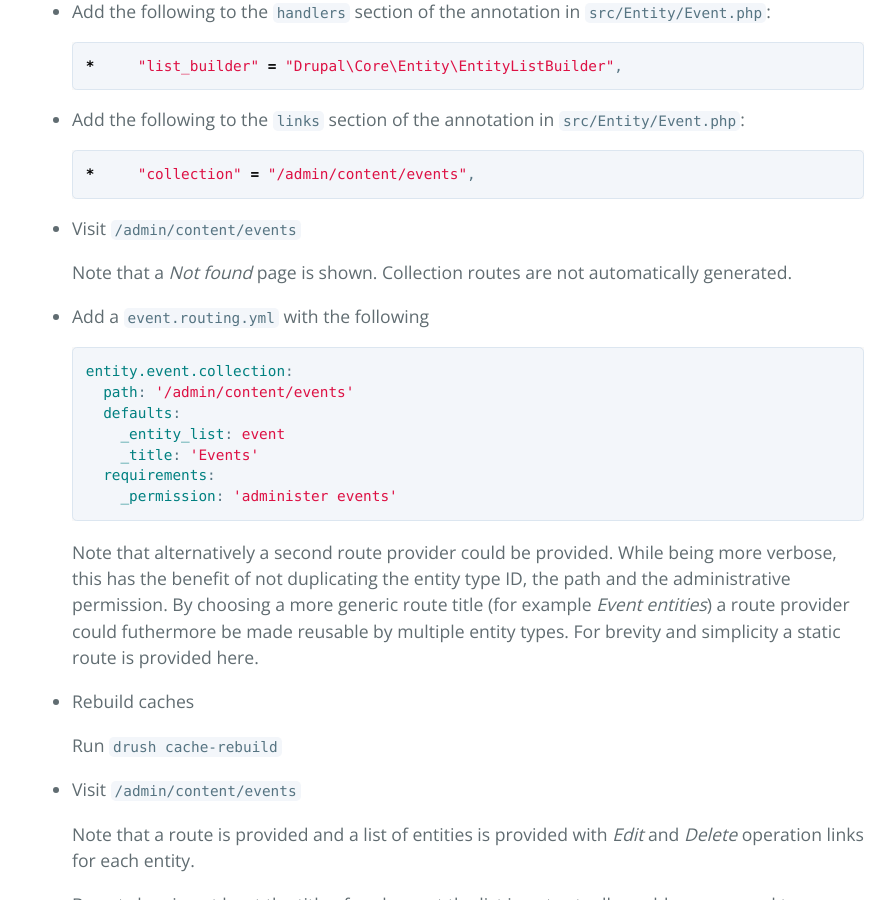
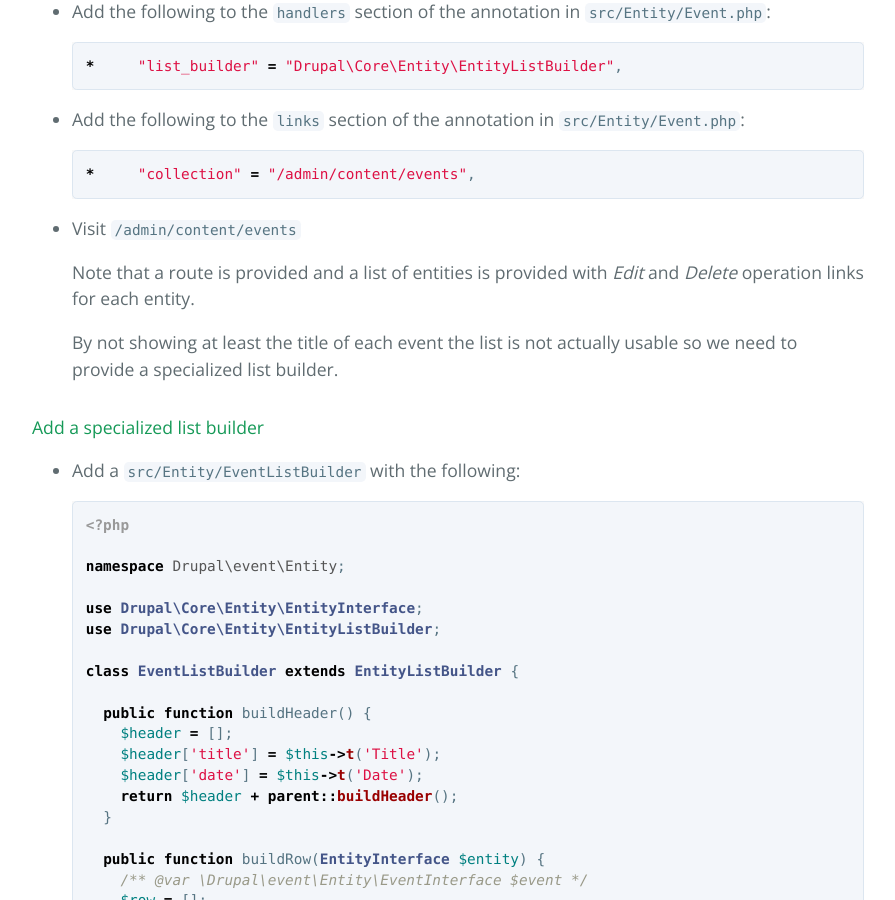
Before and after one commit to drupal-entity-training/event, a Jekyll site: the page built from index.md, in a window 1280 px wide and 900 px high, scrolled down 18937 px. Shown: the whole window, without its empty margins (192-1087 px from the left). Built offline with Jekyll 4.4.1, drawn with Linux system fonts in a browser that asks for light colours.

Commit message:
Remove custom collection route after https://www.drupal.org/node/2767853

````diff
--- a/index.md
+++ b/index.md
@@ -912,34 +912,6 @@ displayed unless explicitly configured to.
 
 * Visit `/admin/content/events`
 
-  Note that a _Not found_ page is shown. Collection routes are not automatically
-  generated.
-
-* Add a `event.routing.yml` with the following
-
-  ```yaml
-  entity.event.collection:
-    path: '/admin/content/events'
-    defaults:
-      _entity_list: event
-      _title: 'Events'
-    requirements:
-      _permission: 'administer events'
-  ```
-
-  Note that alternatively a second route provider could be provided. While being
-  more verbose, this has the benefit of not duplicating the entity type ID, the
-  path and the administrative permission. By choosing a more generic route title
-  (for example _Event entities_) a route provider could futhermore be made
-  reusable by multiple entity types. For brevity and simplicity a static route
-  is provided here.
-
-* Rebuild caches
-
-  Run `drush cache-rebuild`
-
-* Visit `/admin/content/events`
-
   Note that a route is provided and a list of entities is provided with
   _Edit_ and _Delete_ operation links for each entity.
 
````
